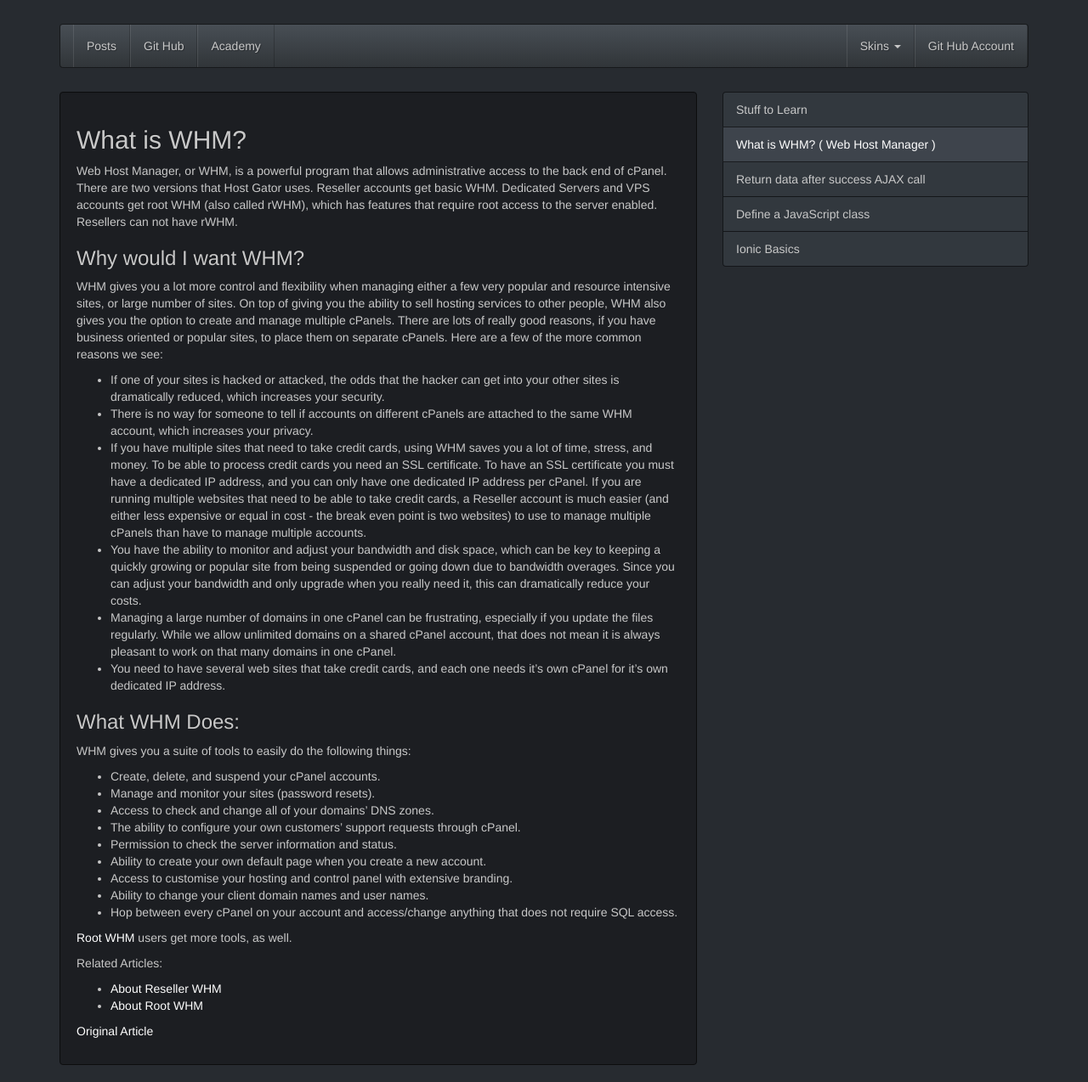
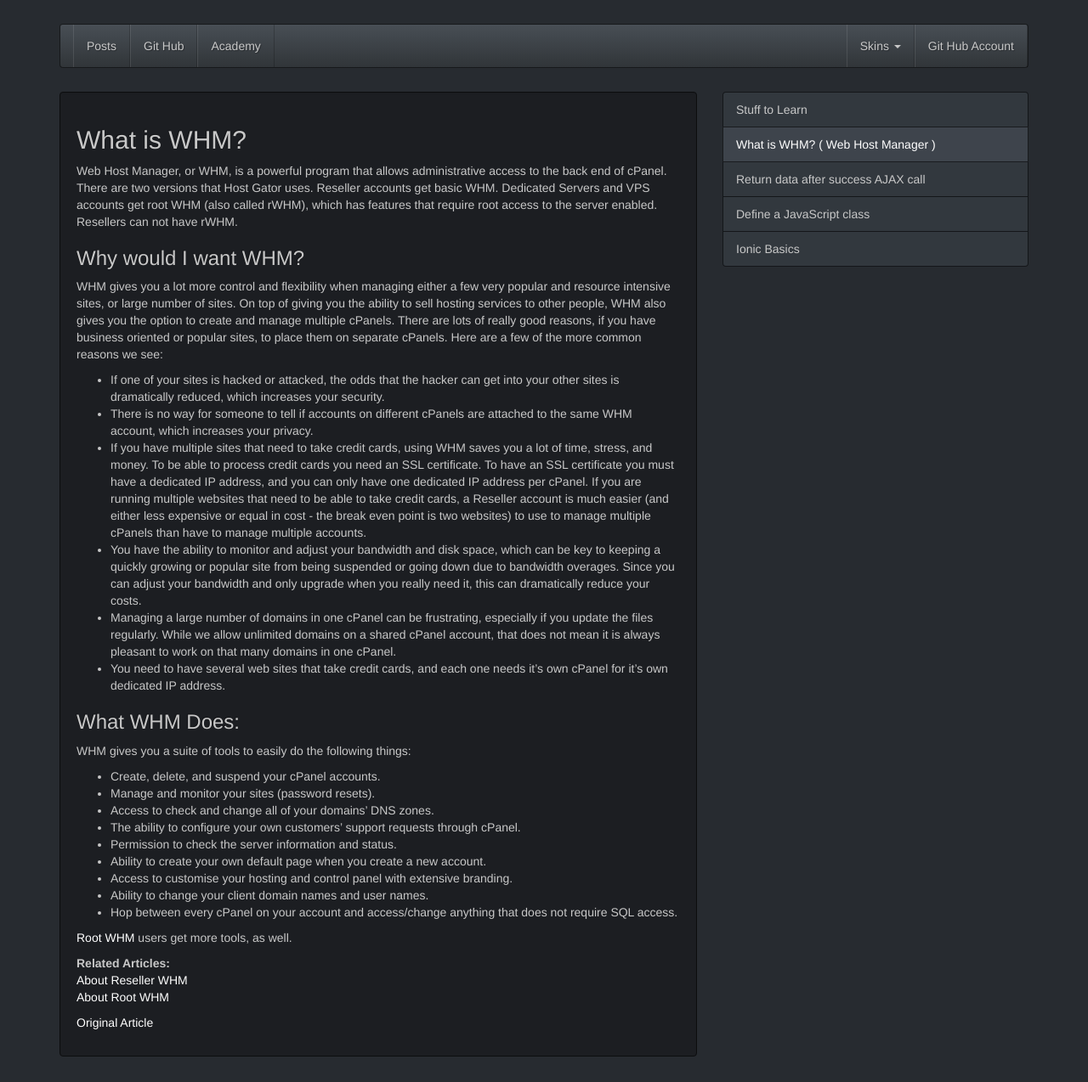
Before and after one commit to donvercety/donvercety.github.io, a Jekyll site: the page built from _posts/2014-12-26-whm.md, in a window 1280 px wide. Shown: the whole page at 85% size. Built offline with Jekyll 4.4.1, drawn with Linux system fonts in a browser that asks for light colours; nearby versions of some CDN libraries.

Commit message:
Update 2014-12-26-whm.md

```diff
--- a/_posts/2014-12-26-whm.md
+++ b/_posts/2014-12-26-whm.md
@@ -44,9 +44,9 @@ WHM gives you a suite of tools to easily do the following things:
 
 [Root WHM][1] users get more tools, as well.
 
-Related Articles:
-- [About Reseller WHM][2]
-- [About Root WHM][3]
+**Related Articles:**
+[About Reseller WHM][2]
+[About Root WHM][3]
 
 
 [Original Article](http://support.hostgator.com/articles/webhost-manager-whm/what-is-whm-web-host-manager)
```
